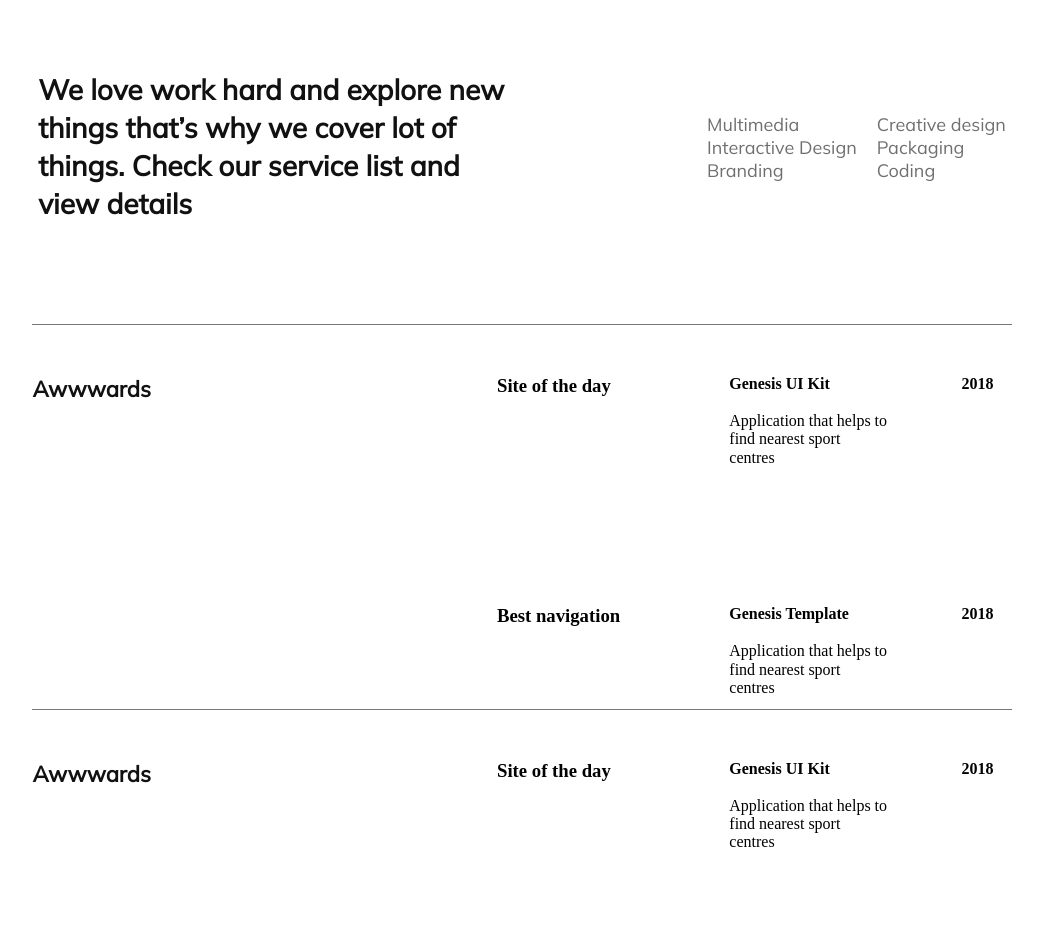
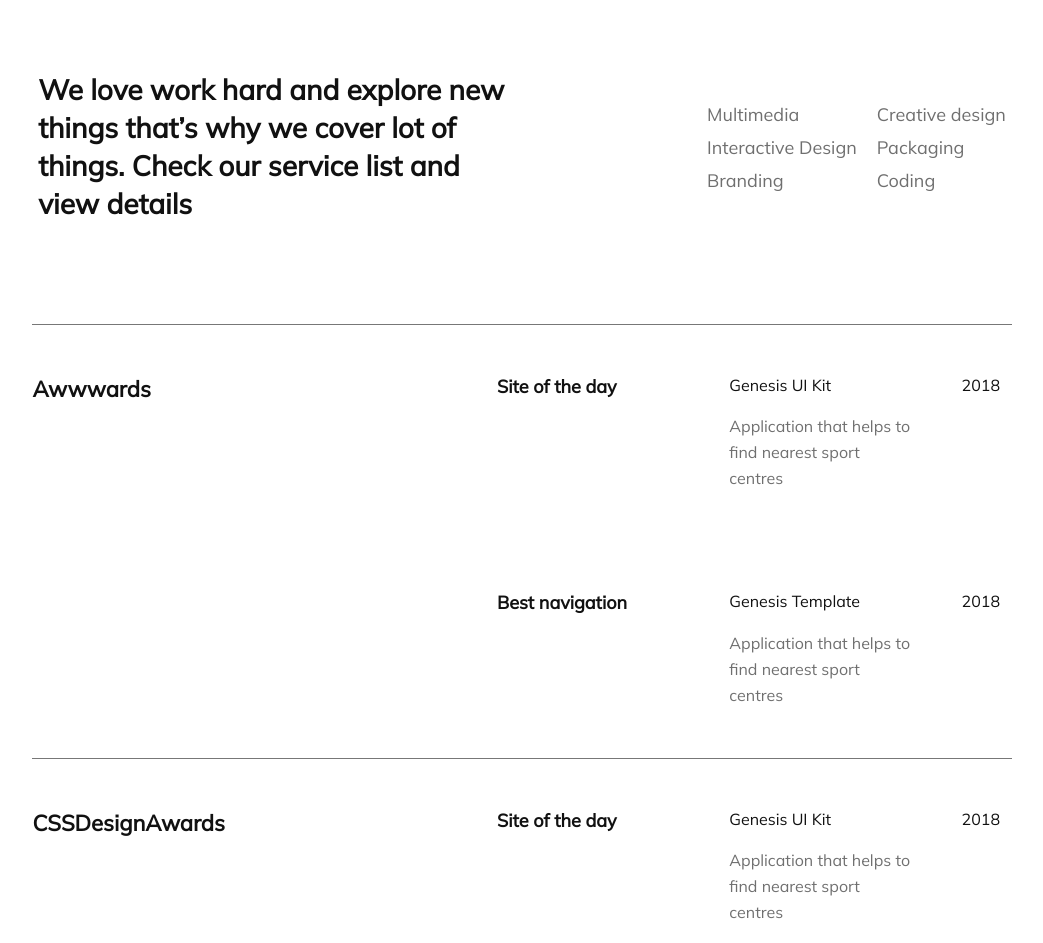
Before and after one commit to Noxar94/Genesis-assignment, a plain HTML site: page index.html in a window 1280 px wide. Shown: the part 2780-3723 px from the top of the page, without its empty margins (118-1161 px from the left). Drawn offline with nearby package versions, Linux system fonts and the light colour scheme.

Commit message:
first page done

```diff
--- a/index.html
+++ b/index.html
@@ -107,8 +107,9 @@
         </p></div>
         <div class="grid-item"><h4>2018</h4></div>
       </div>
+
       <div class="grid-container">
-        <div class="grid-item"><h2>Awwwards</h2></div>
+        <div class="grid-item"><h2>CSSDesignAwards</h2></div>
         <div class="grid-item"><h3>Site of the day</h3></div>
         <div class="grid-item"><h4>Genesis UI Kit</h4> <br> <p>Application that helps to <br> find nearest sport <br> centres
         </p></div>
--- a/styles/_grid.scss
+++ b/styles/_grid.scss
@@ -111,7 +111,7 @@
   margin-right: auto;
   margin-top: 101px;
 
-
+  border-bottom: 1px solid #777; ;
 
 }
 
@@ -119,8 +119,9 @@
   display: grid;
 
   grid-template-columns: 2fr 1fr 1fr 50px;
-  grid-template-rows: 60% 100%;
+  grid-template-rows: 50% 50%;
   border-top: 1px solid #777;
+
 
   h2{
     font-family: 'Mulish';
@@ -132,12 +133,33 @@
 
   }
   h3 {
+    font-family: 'Mulish';
+    font-style: normal;
+    font-weight: 700;
+    font-size: 18px;
+    line-height: 23px;
+    color: #111111;
 
   }
   h4{
+    font-family: 'Mulish';
+    font-style: normal;
+    font-weight: 400;
+    font-size: 16px;
+    line-height: 20px;
+
+    color: #111111;
 
   }
   p {
+    font-family: 'Mulish';
+    font-style: normal;
+    font-weight: 400;
+    font-size: 16px;
+    line-height: 26px;
+    color: #111111;
+    mix-blend-mode: normal;
+    opacity: 0.6;
 
   }
 
--- a/styles/_main.scss
+++ b/styles/_main.scss
@@ -122,7 +122,7 @@ main {
     font-style: normal;
     font-weight: 400;
     font-size: 18px;
-    line-height: 23px;
+    line-height: 33px;
 
     color: #111111;
 
@@ -132,24 +132,3 @@ main {
   }
 
 }
-
-.section4 {
-  width: 100%;
-  height: auto;
-  display: flex;
-  justify-content: center;
-  flex-direction: column;
-
-
-}
-
-.section4-box1 {
-
-
-
-}
-
-.section4-box2 {
-
-
-}
```
Also changed, not shown: styles/index.css.
